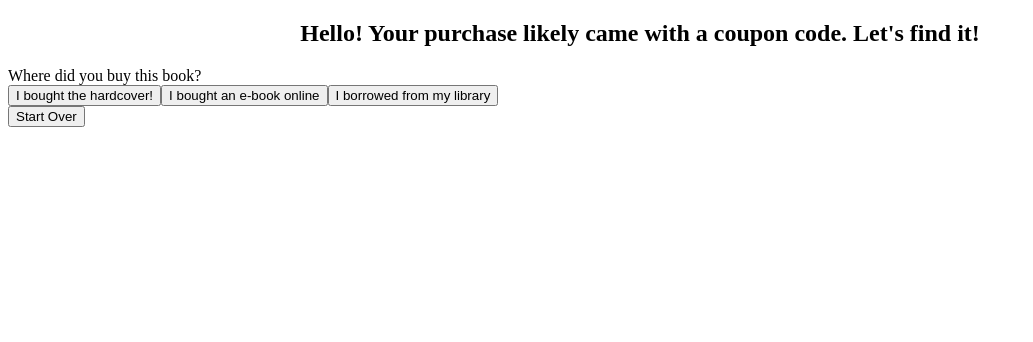
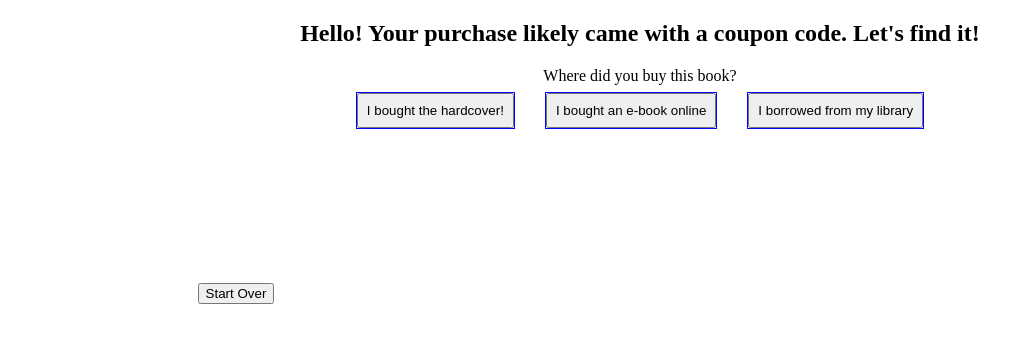
Before and after one commit to joedelbalzo/yhg-assessment, a React (Vite) app: page / in a window 1280 px wide. Shown: the top 342 px of the page, without its empty margins (0-1033 px from the left). Built offline with nearby package versions, Linux system fonts and the light colour scheme.

Commit message:
embed styles

```diff
--- /dev/null
+++ b/src/App-styles.css
@@ -0,0 +1,48 @@
+.jdb-Home-Div {
+  width: 70%;
+  margin: 0 auto;
+}
+
+.animation-div {
+  margin: 1rem 0;
+  min-height: 200px;
+}
+
+#flex {
+  display: flex;
+  justify-content: center;
+  align-items: center;
+}
+
+#flex > * {
+  margin: 8px 1rem;
+}
+
+#jdb-Questions {
+  text-align: center;
+}
+
+#jdb-ButtonId {
+  outline: 1px solid blue;
+  padding: 0.5rem;
+}
+
+#jdb-Form {
+  display: flex;
+  flex-direction: column;
+  align-items: center;
+  margin: 0.1rem auto;
+}
+
+#jdb-Input {
+  height: 40px;
+  margin: 1rem;
+  padding: 0 1rem;
+}
+
+#jdb-Submit-ButtonId {
+  outline: 1px solid blue;
+  padding: 0.5rem;
+  height: 40px;
+  width: 100px;
+}
--- a/src/App.tsx
+++ b/src/App.tsx
@@ -3,6 +3,7 @@ import React, { useState } from "react";
 // import { FadeComponent, FadeComponent2 } from "./FadeComponent";
 import { AnimatePresence, motion } from "framer-motion";
 import axios from "axios";
+import "./App-styles.css";
 
 // Component Imports
 
@@ -19,13 +20,16 @@ type questions = {
   success: string;
   failure: string;
 };
+// type contentMap = {
+//   start: string;
+//   hardcover: string;
+//   ebook: string;
+//   library: string;
+//   success: string;
+//   failure: string;
+// };
 type contentMap = {
-  start: string;
-  hardcover: string;
-  ebook: string;
-  library: string;
-  success: string;
-  failure: string;
+  [key: string]: JSX.Element;
 };
 
 const questions = {
```
Also changed, not shown: 3 other files (tests, documents, lock files or other folders).
